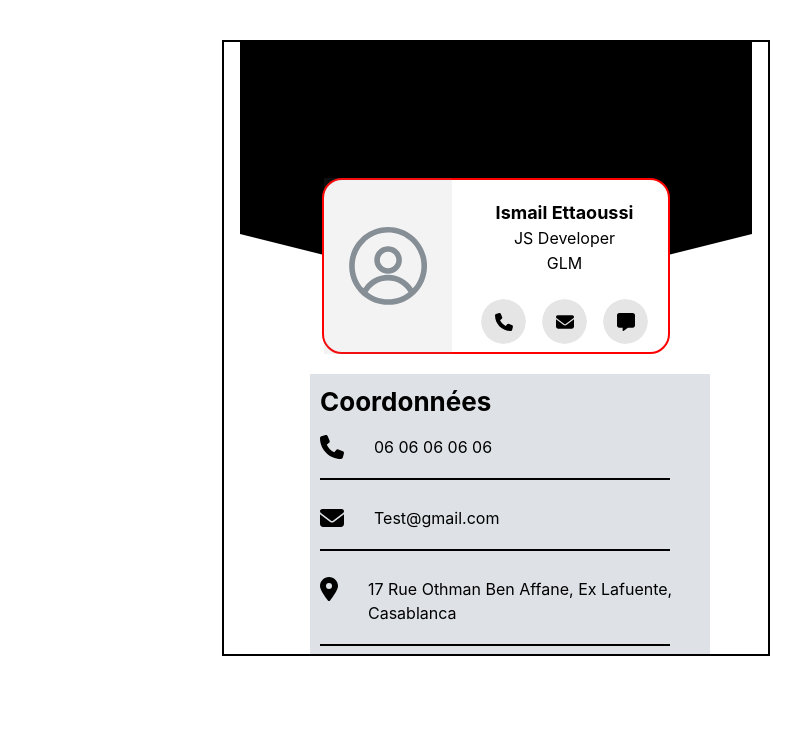
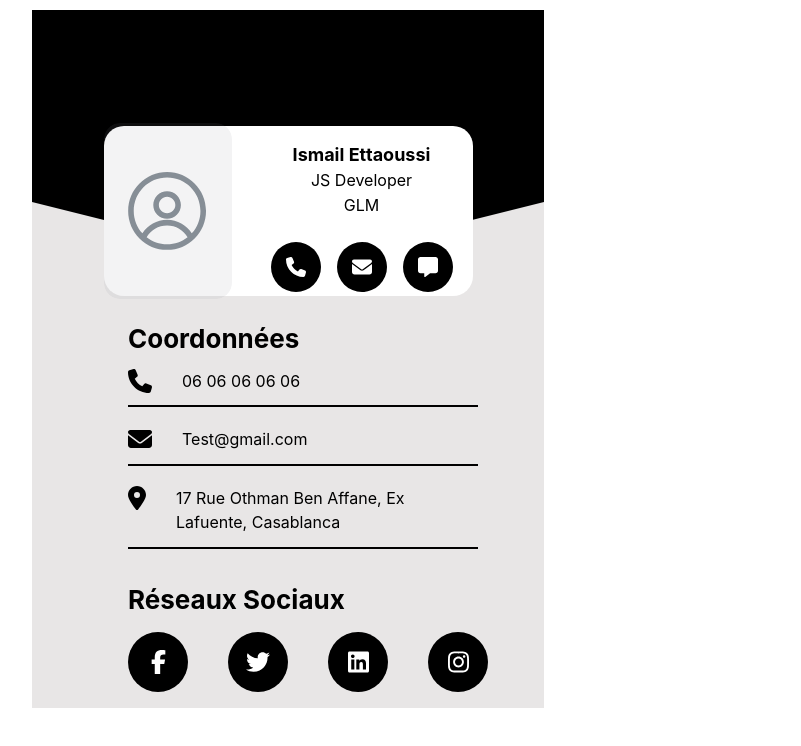
Before and after one commit to Gdija/dbc-app, a React (Create React App) app in the folder dbc_app/: page / in a window 1280 px wide. Shown: the top 746 px of the page, without its empty margins (144-945 px from the left). Built offline with nearby package versions, Linux system fonts and the light colour scheme.

Commit message:
create social media section

```diff
--- a/dbc_app/package.json
+++ b/dbc_app/package.json
@@ -8,6 +8,7 @@
     "@emotion/serialize": "^1.3.2",
     "@emotion/utils": "^1.4.1",
     "@fortawesome/fontawesome-svg-core": "^6.6.0",
+    "@fortawesome/free-brands-svg-icons": "^6.6.0",
     "@fortawesome/free-regular-svg-icons": "^6.6.0",
     "@fortawesome/free-solid-svg-icons": "^6.6.0",
     "@fortawesome/react-fontawesome": "^0.2.2",
--- a/dbc_app/src/BusCard.js
+++ b/dbc_app/src/BusCard.js
@@ -1,26 +1,27 @@
 import React from "react";
 import { Box } from "@mantine/core";
 import Header from "./Components/Header";
-import { Center } from "@mantine/core";
+import {Container, Flex } from "@mantine/core";
 import ContactSection from "./Components/ContactSection";
-// import HeaderTest from "./Components/HeaderTest";
+import SocialMedia from "./Components/SocialMedia";
 
 function BusCard() {
   return (
-    <Center  style={{ display: 'flex' , justifyContent: 'center', alignItems: 'center', marginTop: '40px'}}>
-      <Box style={{ width: 'fit-content', maxWidth: '800px', height: 'fit-content' , border: '2px solid black' }}
-        // w={300}
-        // h={200}
-        // bg="white"
-        // c="black"
-        // style={{
-        //   border: "2px solid black",
-        //   display: "flex",
+    <Container>
+      <Flex
+      justifyContent="center"
+      alignItems="center"
+      marginTop="10px"
+      marginBottom="8px"
       >
+
+      <Box bg={'rgba(232, 230, 230, 1)'} my={10}>
         <Header />
         <ContactSection />
+        <SocialMedia />
       </Box>
-    </Center>
+      </Flex>
+    </Container>
   );
 }
 
--- a/dbc_app/src/Components/ContactSection.js
+++ b/dbc_app/src/Components/ContactSection.js
@@ -5,11 +5,11 @@ import { faPhone, faEnvelope, faLocationDot } from "@fortawesome/free-solid-svg-
 
 function ContactSection() {
   return (
-    <Container>
+    <Container >
       <Flex
-        w={400}
-        bg="gray.3"
-        gap="md"
+        w={300}
+        // bg="yellow"
+        gap={10}
         justify="center"
         align="flex-start"
         direction="column"
@@ -17,9 +17,9 @@ function ContactSection() {
         mt={20}
         ml={70}
       >
-        <Title ml={10} pt={10} order={2}> Coordonnées</Title>
+        <Title ml={10} pb={3} pt={5} order={2}> Coordonnées</Title>
         {/* Phone Number */}
-        <Box display={"flex"}>
+        <Box display={"flex"} >
           <FontAwesomeIcon
             icon={faPhone}
             style={{
@@ -35,7 +35,7 @@ function ContactSection() {
           style={{
             width: "350px",
             border: "1px solid black",
-            marginTop: "2px",
+            marginTop: "1px",
             marginBottom: "10px",
             marginLeft: "10px",
           }}
--- a/dbc_app/src/Components/Header.js
+++ b/dbc_app/src/Components/Header.js
@@ -5,14 +5,8 @@ import { faPhone, faEnvelope, faMessage,} from "@fortawesome/free-solid-svg-icon
 
 function Header() {
   return (
-    <header
-      style={{
-        display: "flex",
-        justifyContent: "center",
-        alignItems: "center",
-      }}
-    >
-      <Container>
+
+      <Container px={0}>
         <Box
           style={{
             display: "flex",
@@ -27,7 +21,6 @@ function Header() {
               display: "flex",
               justifyContent: "center",
               alignItems: "center",
-              overflow: "hidden",
             }}
           >
             <svg
@@ -42,20 +35,20 @@ function Header() {
           <Flex
           style={{
             width: 'fit-content',
-            height: '176px',
-            border: '2px solid red',
+            height: '170px',
+            // border: '2px solid red',
             borderRadius: '20px',
-            marginTop: '-120px',
+            marginTop: '-140px',
             alignItems: 'center',
             justifyContent: 'center',
             backgroundColor: 'white',
             flexDirection: 'row',
           }}>
+                        {/* User image */}
 
-            <Avatar radius="xd" src={null} alt="no image here"
-            style={{ width: '128px', height: '176px', marginRight: '29px' }}
+            <Avatar radius="lg" src={null} alt="no image here"
+            style={{ width: '128px', height: '176px', marginRight: '39px'}}
             />
-            {/* User image */}
             <Group >
 
               {/* User info */}
@@ -64,14 +57,14 @@ function Header() {
                 <Text align="center">JS Developer</Text>
                 <Text align="center">GLM</Text>
 
-                <Group spacing={20} mt={24} position="center">
-                <Avatar radius="xl" size={45} color="black">
+                <Group spacing={10} mt={24} position="center">
+                <Avatar radius="xl" size={50} color="white" bg={"black"}>
                     <FontAwesomeIcon icon={faPhone} />
                     </Avatar>
-                  <Avatar radius="xl" size={45} color="black">
+                  <Avatar radius="xl" size={50} color="white" bg={"black"}>
                       <FontAwesomeIcon icon={faEnvelope} />
                   </Avatar>
-                  <Avatar radius="xl" size={45} color="black">
+                  <Avatar radius="xl" size={50} color="white" bg={"black"}>
                       <FontAwesomeIcon icon={faMessage} />
                   </Avatar>
                 </Group>
@@ -80,7 +73,6 @@ function Header() {
           </Flex>
         </Box>
       </Container>
-    </header>
   );
 }
 
--- /dev/null
+++ b/dbc_app/src/Components/SocialMedia.js
@@ -0,0 +1,47 @@
+import { Avatar, Group, Container, Flex, Title } from "@mantine/core";
+import React from "react";
+import { FontAwesomeIcon } from "@fortawesome/react-fontawesome";
+import {
+  faFacebookF,
+  faTwitter,
+  faLinkedin,
+  faInstagram,
+} from "@fortawesome/free-brands-svg-icons";
+
+function SocialMedia() {
+  return (
+    <Container>
+      <Flex
+        w={400}
+        // bg="blue"
+        gap="md"
+        justify="center"
+        align="flex-start"
+        direction="column"
+        wrap="wrap"
+        my={20}
+        ml={70}
+      >
+        <Title ml={10} mb={-9} pt={5} order={2}>
+          Réseaux Sociaux
+        </Title>
+        <Group gap={40} mt={8} mb={-4} ml={10} position="center">
+          <Avatar radius="xl" size={60} color="white" bg={"black"}>
+            <FontAwesomeIcon icon={faFacebookF} />
+          </Avatar>
+          <Avatar radius="xl" size={60} color="white" bg={"black"}>
+            <FontAwesomeIcon icon={faTwitter} />
+          </Avatar>
+          <Avatar radius="xl" size={60} color="white" bg={"black"}>
+            <FontAwesomeIcon icon={faLinkedin} />
+          </Avatar>
+          <Avatar radius="xl" size={60} color="white" bg={"black"}>
+            <FontAwesomeIcon icon={faInstagram} />
+          </Avatar>
+        </Group>
+      </Flex>
+    </Container>
+  );
+}
+
+export default SocialMedia;
```
Also changed, not shown: 1 other file (tests, documents, lock files or other folders).
